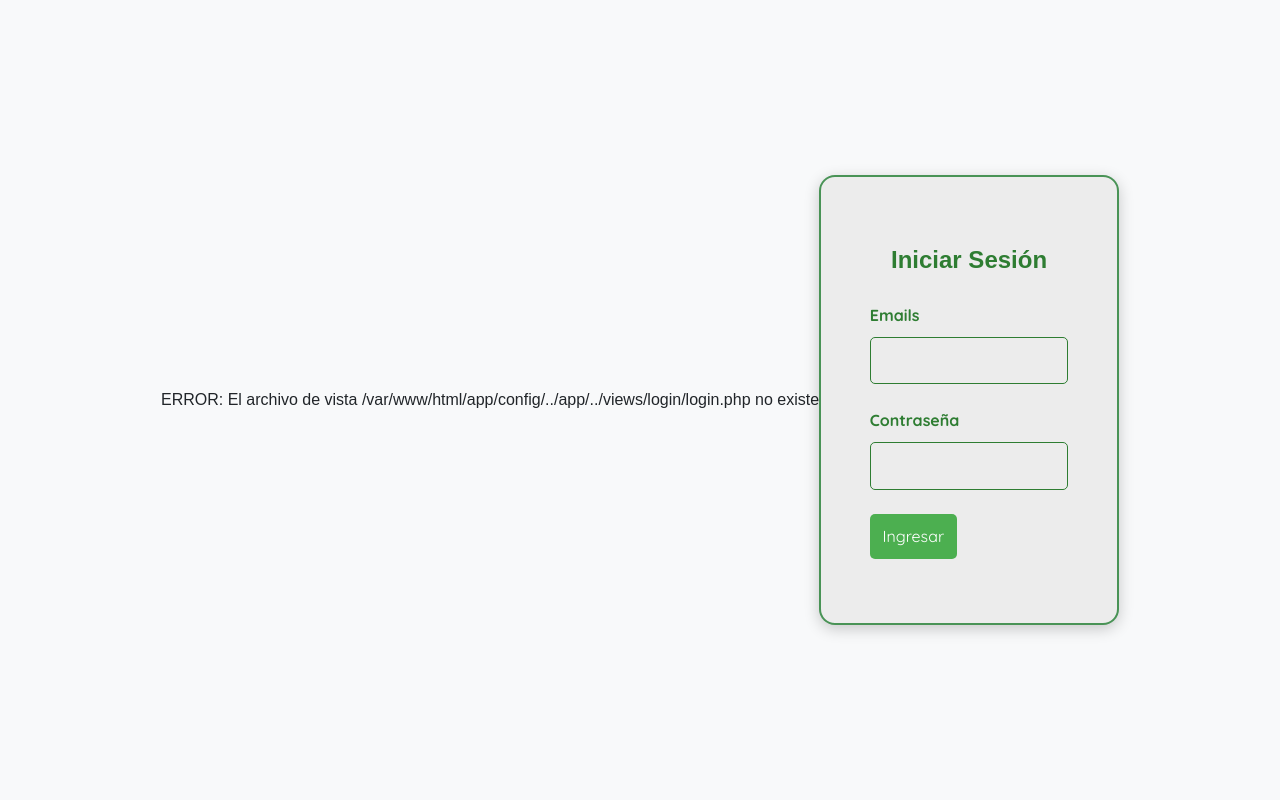
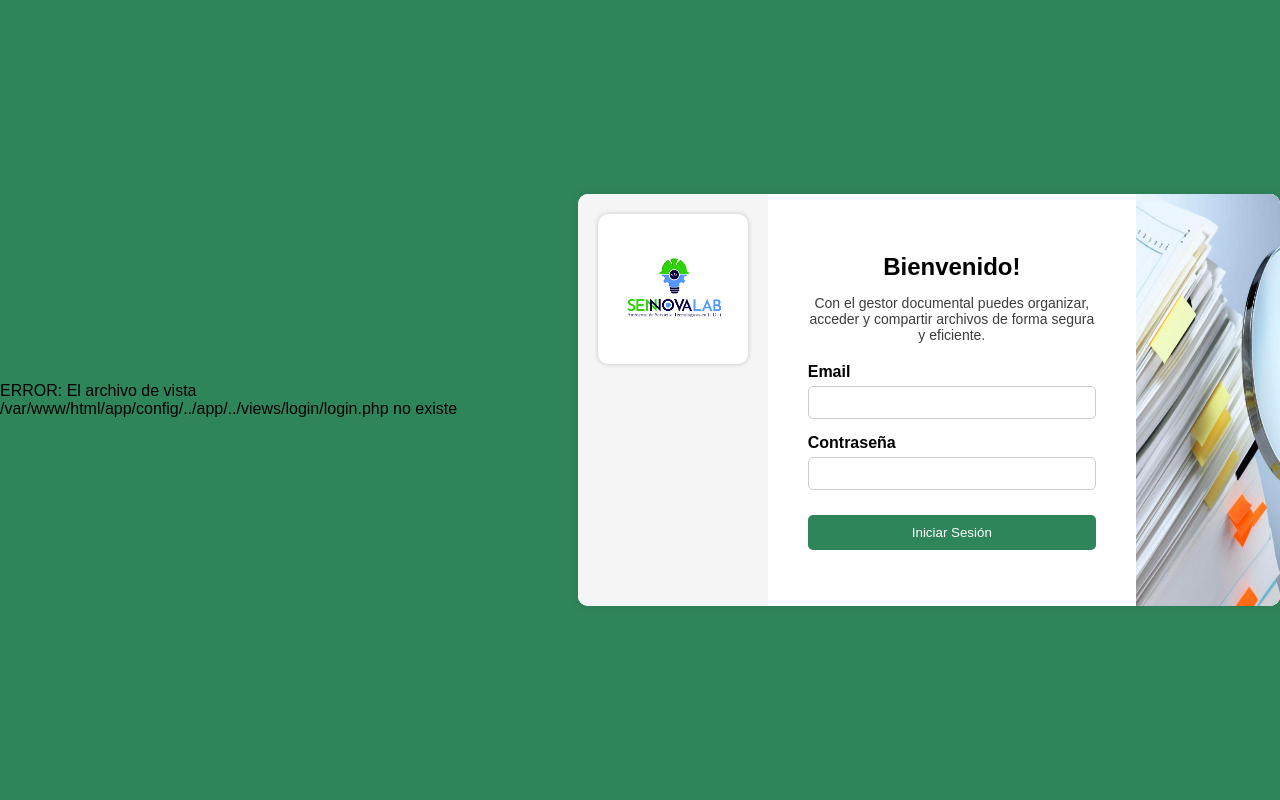
Before and after one commit to osorio2004/SENNOVALAB0.1, a PHP site: page /login/init in a window 1280 px wide. Run offline with PHP 8.4, Linux system fonts and the light colour scheme.

Commit message:
login actualizado

```diff
--- a/app/views/layouts/login_layout.php
+++ b/app/views/layouts/login_layout.php
@@ -4,7 +4,6 @@
     <meta charset="UTF-8">
     <meta name="viewport" content="width=device-width, initial-scale=1.0">
     <title>Login</title>
-    <link rel="stylesheet" href="/css/reset.css">
     <link rel="stylesheet" href="/css/style_login.css">
     <link rel="shortcut icon" href="/img/logo-sena.png" type="image/x-icon">
 </head>
--- a/app/views/login/login.php
+++ b/app/views/login/login.php
@@ -1,7 +1,26 @@
 <div class="login-container">
+    <div class="left-section">
+        <div class="logo-container">
+            <img src="/img/LOGOTIPO SENNOVALAB 2024-03_blanco.png" alt="Logo SENA">
+        </div>
+    </div>
+
+    <div class="form-section">
+        <h2>Bienvenido!</h2>
+        <p>Con el gestor documental puedes organizar, acceder y compartir archivos de forma segura y eficiente.</p>
+
+        <form action="/login/init" method="POST">
+            <div class="input-group">
+                <label for="txtUser">Email</label>
+                <input type="text" name="txtUser" id="txtUser" required>
+            </div>
+            <div class="input-group">
+                <label for="txtPassword">Contraseña</label>
+                <input type="password" name="txtPassword" id="txtPassword" required>
+            </div>
+            <button type="submit">Iniciar Sesión</button>
             <?php
-    if(isset($errors)) {
-
+            if (isset($errors)) {
                 echo "
                     <div class='errors'>
                         $errors
@@ -9,17 +28,10 @@
                     ";
             }
             ?>
-
-    <h2>Iniciar Sesión</h2>
-    <form action="/login/init" method="post">
-        <div class="input-group">
-            <label for="txtUser">Emails</label>
-            <input type="text" name="txtUser" id="txtUser" required>
-        </div>
-        <div class="input-group">
-            <label for="txtPassword">Contraseña</label>
-            <input type="password" name="txtPassword" id="txtPassword" required>
-        </div>
-        <button type="submit">Ingresar</button>
         </form>
     </div>
+
+    <div class="right-section">
+        <img src="/img/ejemplo.jpg" alt="Imagen Informativa">
+    </div>
+</div>
--- a/public/css/style_login.css
+++ b/public/css/style_login.css
@@ -1,81 +1,123 @@
-/* style_login.css */
 body {
+    font-family: Arial, sans-serif;
     display: flex;
     justify-content: center;
     align-items: center;
-    height: 100vh; /* Full height for centering */
+    height: 100vh;
+    background-color: #2f855a;
     margin: 0;
 }
 
 .login-container {
-    height: 450px; /* Increased height for better layout */
-    width: 300px; /* Increased width for better layout */
-    padding: 2rem; /* More padding for a spacious feel */
-    border-radius: 1rem; /* Softer corners */
-    box-shadow: 0px 4px 15px rgba(0, 0, 0, 0.2); /* Softer shadow */
-    border: 2px solid rgba(33, 126, 49, 0.8); /* Darker green */
-    background-color: #ececec; /* Light green background */
     display: flex;
+    width: 800px;
+    background: white;
+    box-shadow: 0px 0px 10px rgba(0, 0, 0, 0.1);
+    border-radius: 10px;
+    overflow: hidden;
+}
+
+.left-section {
+    flex: 1;
+    display: flex;
+    justify-content: center;
+    align-items: flex-start;
+    background: #f5f5f5;
+    padding: 20px;
+}
+
+.logo-container {
+    width: 150px;
+    height: 150px;
+    display: flex;
+    justify-content: center;
     align-items: center;
+    background: white;
+    border-radius: 10px;
+    box-shadow: 0px 0px 5px rgba(0, 0, 0, 0.2);
+}
+
+.logo-container img {
+    width: 100%;
+    max-width:  px;
+}
+
+.right-section {
+    flex: 1;
+    display: flex;
     justify-content: center;
-    flex-direction: column;
+    align-items: center;
+    background: #f5f5f5;
+}
+
+.right-section img {
+    width: 100%;
+    height: 100%;
+}
+
+.form-section {
+    flex: 2;
+    padding: 40px;
+    text-align: center;
 }
 
 h2 {
-    color: #2e7d32; /* Darker green for the heading */
-    margin-bottom: 1.5rem; /* Spacing below the heading */
-    font-family: 'Arial', sans-serif; /* Modern font */
-    font-size: 1.5rem; /* Larger font size */
+    margin-bottom: 10px;
+    color: #000000;
+}
+
+p {
+    font-size: 14px;
+    color: #3d3d3d;
+    margin-bottom: 20px;
 }
 
 .input-group {
-    margin-bottom: 1.5rem; /* Increased margin for spacing */
-    width: 100%; /* Full width for input groups */
+    text-align: left;
+    margin-bottom: 15px;
 }
 
-.input-group label {
+label {
     display: block;
-    text-align: left;
-    color: #2e7d32; /* Darker green for labels */
-    margin-bottom: 0.5rem; /* Spacing below labels */
-    font-weight: bold; /* Bold labels for emphasis */
+    font-weight: bold;
+    margin-bottom: 5px;
 }
 
-.input-group input {
-    padding: 0.8rem; /* Increased padding for comfort */
-    border: 1px solid #2e7d32; /* Light green border */
+input {
     width: 100%;
+    padding: 8px;
+    border: 1px solid #ccc;
     border-radius: 5px;
-    font-size: 1rem; /* Modern font size */
-    transition: border-color 0.3s; /* Smooth transition for focus */
-    color: #2e7d32;
 }
 
-.input-group input:focus {
-    border-color: #66bb6a; /* Focused border color */
-    outline: none; /* Remove default outline */
+.links {
+    display: flex;
+    justify-content: space-between;
+    font-size: 12px;
+    margin-bottom: 20px;
 }
 
 button {
-    background-color: #4caf50; /* Bright green */
-    border: none; /* No border for a cleaner look */
+    width: 100%;
+    padding: 10px;
+    background-color: #2f855a;
+    color: white;
+    border: none;
     border-radius: 5px;
-    padding: 0.8rem;
     cursor: pointer;
-    color: white;
-    font-size: 1rem; /* Modern font size */
-    transition: background-color 0.3s; /* Smooth transition for hover */
+    margin-top: 10px;
 }
 
 button:hover {
-    background-color: #388e3c; /* Darker green on hover */
+    background-color: #139b57;
 }
 
 .errors {
-    color: #d32f2f; /* Red for errors */
-    margin-bottom: 1rem; /* Increased margin for spacing */
-    border: 1px solid #d32f2f; /* Red border */
+    color: #d32f2f;
+    margin-bottom: 1rem;
+    border: 1px solid #d32f2f;
     padding: 0.5rem;
     border-radius: 5px;
-    background-color: #ffebee; /* Light red background for errors */
+    background-color: #ffebee;
+    margin-top: 20px;
 }
```
Also changed, not shown: public/img/ejemplo.jpg (added). Lines whose indentation alone changed are shown as unchanged.
